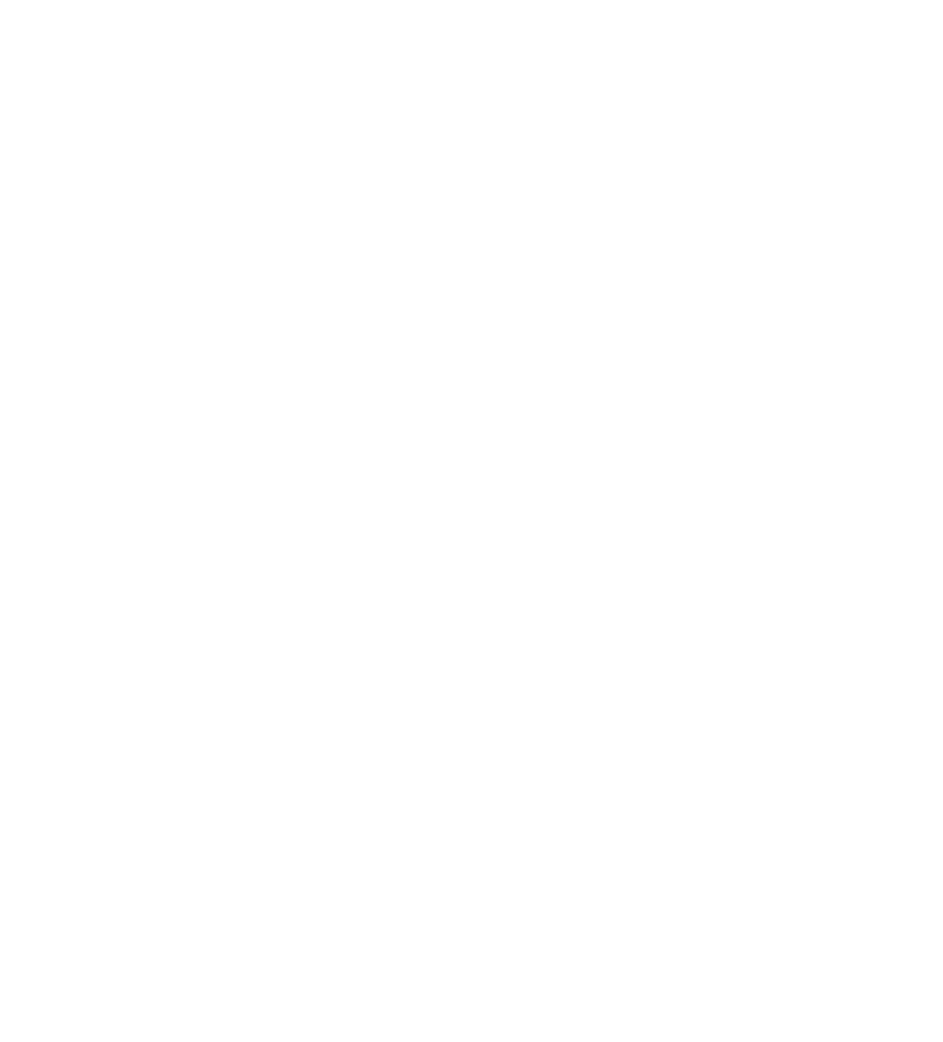
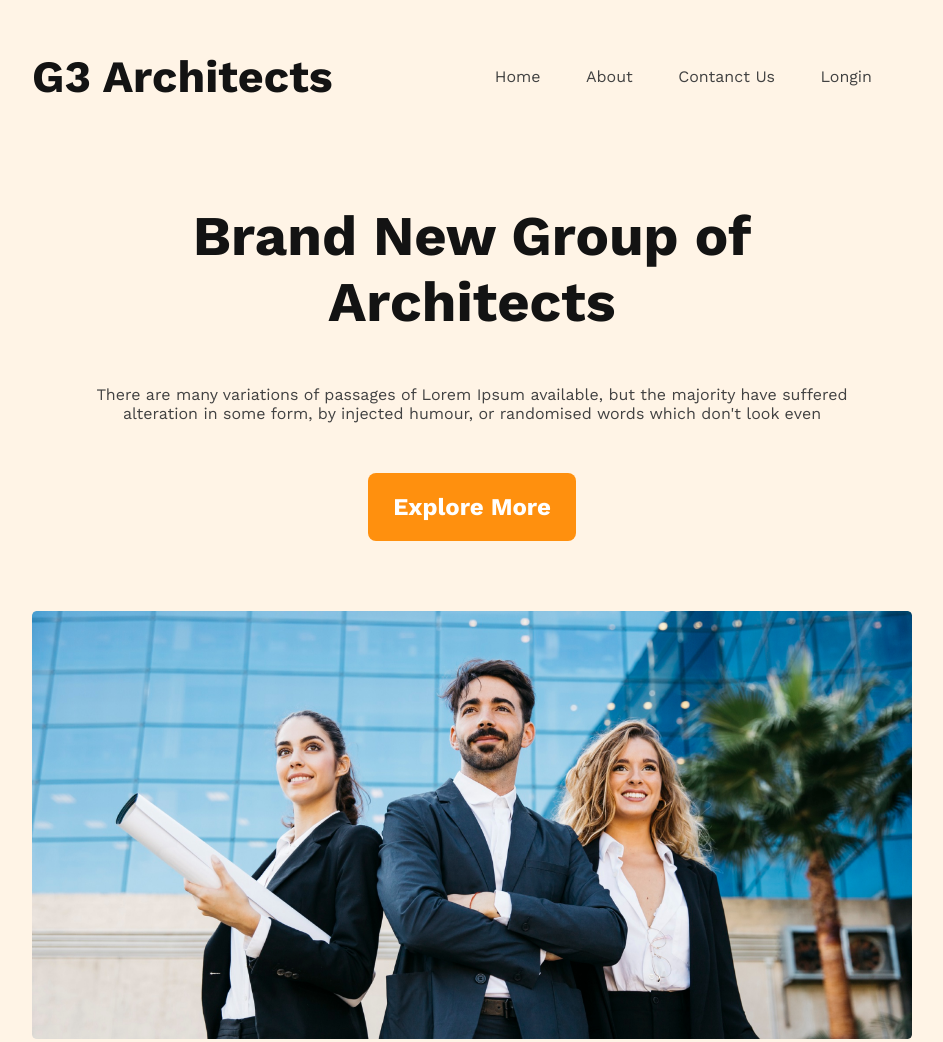
Before and after one commit to mdhasim2001/g3-architects-website, a plain HTML site: page index.html in a window 1280 px wide. Shown: the top 1042 px of the page, without its empty margins (168-1111 px from the left). Before the commit the page ends 800 px from the top, so only its background shows below. Drawn offline with nearby package versions, Linux system fonts and the light colour scheme.

Commit message:
heading complet

```diff
--- /dev/null
+++ b/CSS/style.css
@@ -0,0 +1,82 @@
+
+/* Work sans google font  */
+@import url('https://fonts.googleapis.com/css2?family=Work+Sans:wght@400;500;700&display=swap');
+
+
+*{
+    font-family: 'Work Sans', sans-serif;
+    margin: 0;
+    padding: 0;
+    box-sizing: border-box;
+    list-style: none;
+    text-decoration: none;
+}
+
+:root{
+    --heading: #131313;
+    --dpara: #424242;
+}
+
+.btn{
+    padding: 20px 25px;
+    border: 0;
+    border-radius: 8px;
+    background-color: #FF900E;
+    color: #fff;
+    font-size: 1.5rem;
+    font-weight: 600;
+    margin-bottom: 70px;
+}
+
+/* Header style start here  */
+header{
+    background: rgba(255, 144, 14, 0.10);
+    padding: 50px 200px;
+    margin-bottom: 5%;
+
+}
+
+nav{
+    display: flex;
+    align-items: center;
+    justify-content: space-between;
+    margin-bottom: 100px;
+}
+
+nav h1{
+    font-size: 2.8rem;
+    font-weight: 700;
+    color: var(--heading);
+}
+
+nav ul li{
+    display: inline;
+    margin-right: 40px;
+}
+
+nav a{
+    color: var(--dpara);
+}
+
+/* Baner section style  */
+.baner__content{
+    max-width: 800px;
+    margin: 0 auto;
+    text-align: center;
+}
+
+.baner__content h1{
+    font-weight: 700;
+    font-size: 3.5rem;
+    color: var(--heading);
+}
+
+.baner__content p{
+    font-weight: 400;
+    color: var(--dpara);
+    margin: 50px 0;
+}
+
+.baner__container img{
+    width: 100%;
+}
--- a/index.html
+++ b/index.html
@@ -5,10 +5,38 @@
     <meta charset="UTF-8">
     <meta name="viewport" content="width=device-width, initial-scale=1.0">
     <title>Responsiv wesite</title>
+    <link rel="stylesheet" href="CSS/style.css">
 </head>
 
 <body>
+    <!-- Header start -->
+    <header>
+        <nav>
+            <h1>G3 Architects</h1>
+            <ul>
+                <li><a href="#">Home</a></li>
+                <li><a href="#">About</a></li>
+                <li><a href="#">Contanct Us</a></li>
+                <li><a href="#">Longin</a></li>
+            </ul>
+        </nav>
+        <div class="baner__container">
+            <div class="baner__content">
+                <h1>Brand New Group of Architects</h1>
+                <p>There are many variations of passages of Lorem Ipsum available, but the majority have suffered
+                    alteration
+                    in some form, by injected humour, or randomised words which don't look even</p>
+                <button class="btn">Explore More</button>
+            </div>
+            <img src="images/banner.png" alt="">
+        </div>
+    </header>
+    <main>
 
+    </main>
+    <footer>
+
+    </footer>
 </body>
 
 </html>
```
